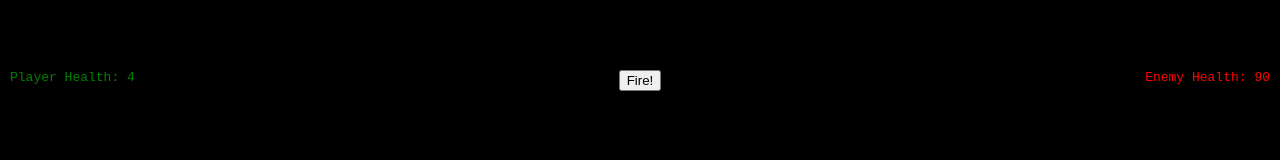
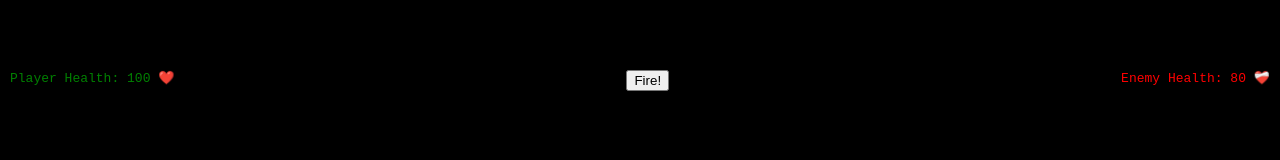
Before and after one commit to jds2501/space-battle-simulator, a React (Vite) app: page / in a window 1280 px wide. Shown: the part 310-470 px from the top of the page. Built offline with nearby package versions, Linux system fonts and the light colour scheme.

Commit message:
Added emoji support to player health

```diff
--- a/src/PlayerHealth.jsx
+++ b/src/PlayerHealth.jsx
@@ -3,9 +3,19 @@ function PlayerHealth({ name, health, color }) {
         color: color
     };
 
+    let healthEmoji;
+
+    if (health === 100) {
+        healthEmoji = "❤️";
+    } else if (health > 0) {
+        healthEmoji = "❤️‍🩹";
+    } else {
+        healthEmoji = "💀";
+    }
+
     return (
         <div style={playerColor}>
-            {name} Health: {health}
+            {name} Health: {health} {healthEmoji}
         </div>
     );
 }
--- a/src/SpaceBattleSimulator.jsx
+++ b/src/SpaceBattleSimulator.jsx
@@ -9,11 +9,11 @@ function SpaceBattleSimulator({ }) {
                 <h1 class="Space-Battle-Simulator-Header">Space Battle Simulator</h1>
             </div>
             <div class="Space-Battle-Simulator-Health-Actions">
-                <PlayerHealth name={"Player"} health={"4"} color={"green"} />
+                <PlayerHealth name={"Player"} health={100} color={"green"} />
                 <div>
                     <button>Fire!</button>
                 </div>
-                <PlayerHealth name={"Enemy"} health={"90"} color={"red"} />
+                <PlayerHealth name={"Enemy"} health={80} color={"red"} />
             </div>
             <BattleStatus message={"Congratulations!"} />
         </div>
```
